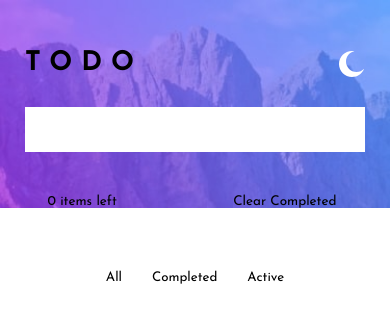
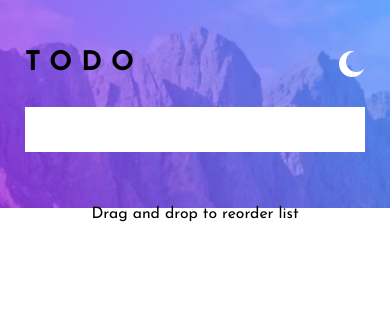
Before and after one commit to kuderiavetsanton/synebo-test, a Next.js app: page / in a window 390 px wide. Shown: the top 322 px of the page. Built offline with nearby package versions, Linux system fonts and the light colour scheme.

Commit message:
refactoring styles and adding responsivness

```diff
--- a/components/Checkbox/TodoList/index.tsx
+++ b/components/Checkbox/TodoList/index.tsx
@@ -1,8 +1,16 @@
-import React, { Dispatch, SetStateAction, useMemo, useState } from "react";
+import React, {
+  Dispatch,
+  SetStateAction,
+  useMemo,
+  useState,
+  useLayoutEffect,
+  useEffect,
+} from "react";
 import { TodoItem } from "../../../pages";
 import { SortableOverlay } from "../../SortableOverlay";
 import colors from "../../../styles/colors.module.scss";
 import variables from "../../../styles/variables.module.scss";
+import debounce from "lodash/debounce";
 
 import {
   DndContext,
@@ -31,18 +39,27 @@ const TodoListContainer = styled.ul`
   box-shadow: ${variables.cardShadow};
 `;
 
-const FilterStateContainer = styled.div`
+const FilterMobileContainer = styled.div`
   display: flex;
   justify-content: center;
   border-radius: ${variables.standartBr};
   padding: 1rem;
   gap: 1rem;
+  font-weight: 700;
   background-color: ${colors.white};
   align-items: center;
   box-shadow: ${variables.cardShadow};
 `;
 
+const FilterDesktopContainer = styled.div`
+  display: flex;
+  justify-content: center;
+  gap: 0.375rem;
+  align-items: center;
+`;
+
 const FilterButton = styled.button<{ active?: boolean }>`
+  text-transform: capitalize;
   border: none;
   cursor: pointer;
   color: ${({ active }) => (active ? colors.primary : colors.darkGrayishBlue)};
@@ -78,6 +95,23 @@ const ClearButton = styled.button`
   }
 `;
 
+const useIsMobile = (): boolean => {
+  const [isMobile, setIsMobile] = useState(false);
+  useEffect(() => {
+    setIsMobile(window.innerWidth < 768);
+  }, []);
+  useLayoutEffect(() => {
+    const updateSize = (): void => {
+      setIsMobile(window.innerWidth < 768);
+    };
+    window.addEventListener("resize", debounce(updateSize, 150));
+    // updateSize();
+    return (): void => window.removeEventListener("resize", updateSize);
+  }, []);
+
+  return isMobile;
+};
+
 function TodoList({
   todos,
   setTodos,
@@ -89,6 +123,8 @@ function TodoList({
   const [filterState, setFilterState] = useState<
     "all" | "completed" | "active"
   >("all");
+  const isMobile = useIsMobile();
+  console.log(isMobile);
 
   const draggedItem = useMemo(
     () => todos.find((item) => item.id === dragged?.id),
@@ -131,6 +167,22 @@ function TodoList({
     }
     setDragged(null);
   }
+
+  const filterButtons = (["all", "active", "completed"] as const).map(
+    (filterLabel) => {
+      return (
+        <FilterButton
+          key={filterLabel}
+          active={filterState === filterLabel}
+          onClick={() => {
+            setFilterState(filterLabel);
+          }}
+        >
+          {filterLabel}
+        </FilterButton>
+      );
+    }
+  );
   return (
     <>
       <DndContext
@@ -182,6 +234,9 @@ function TodoList({
             </SortableOverlay>
             <TodoFooter>
               <FooterText>{activeItems.length} items left</FooterText>
+              {!isMobile ? (
+                <FilterDesktopContainer>{filterButtons}</FilterDesktopContainer>
+              ) : null}
               <ClearButton
                 as="button"
                 onClick={() => {
@@ -190,39 +245,15 @@ function TodoList({
                   });
                 }}
               >
-                {" "}
                 Clear Completed
               </ClearButton>
             </TodoFooter>
           </TodoListContainer>
         </SortableContext>
       </DndContext>
-      <FilterStateContainer>
-        <FilterButton
-          active={filterState === "all"}
-          onClick={() => {
-            setFilterState("all");
-          }}
-        >
-          All
-        </FilterButton>
-        <FilterButton
-          active={filterState === "completed"}
-          onClick={() => {
-            setFilterState("completed");
-          }}
-        >
-          Completed
-        </FilterButton>
-        <FilterButton
-          active={filterState === "active"}
-          onClick={() => {
-            setFilterState("active");
-          }}
-        >
-          Active
-        </FilterButton>
-      </FilterStateContainer>
+      {isMobile ? (
+        <FilterMobileContainer>{filterButtons}</FilterMobileContainer>
+      ) : null}
     </>
   );
 }
--- a/components/Form/index.tsx
+++ b/components/Form/index.tsx
@@ -12,6 +12,7 @@ const StyledInput = styled.input.attrs({ type: "text" })`
   caret-color: ${colors.primary};
   padding: 0.5rem 1rem;
   font-weight: 400;
+  width: 100%;
 `;
 
 export const CardContainer = styled.div`
--- a/pages/_app.tsx
+++ b/pages/_app.tsx
@@ -7,6 +7,8 @@ const font = Josefin_Sans({
   subsets: ["latin"],
 });
 
+console.log(font);
+
 export default function App({ Component, pageProps }: AppProps) {
   return (
     <div className={font.className}>
--- a/pages/index.tsx
+++ b/pages/index.tsx
@@ -15,12 +15,20 @@ const Container = styled.div`
   min-height: 100vh;
   display: flex;
   background-color: ${colors.veryLightGray};
+  @media (min-width: 768px) {
+    background-image: url("/bg-desktop-light.jpg");
+  }
 `;
 
 const Main = styled.main`
   margin: 50px auto;
-  max-width: 340px;
-  width: 100%;
+  min-width: 340px;
+  width: 80%;
+  @media (min-width: 768px) {
+    min-width: 550px;
+    width: 35%;
+    margin: 75px auto;
+  }
 `;
 
 const Header = styled.header`
@@ -34,6 +42,13 @@ const Title = styled.h1`
   letter-spacing: 0.5rem;
   color: ${colors.veryLightGray};
   margin: 0;
+`;
+
+const DndInfoFooter = styled.div`
+  margin-top: 3rem;
+  color: ${colors.darkGrayishBlue};
+  font-size: 0.875rem;
+  text-align: center;
 `;
 
 export interface TodoItem {
@@ -68,7 +83,10 @@ export default function Home() {
               setTodos([...todos, value]);
             }}
           />
-          {todos ? <TodoList todos={todos} setTodos={setTodos} /> : null}
+          {todos.length !== 0 ? (
+            <TodoList todos={todos} setTodos={setTodos} />
+          ) : null}
+          <DndInfoFooter>Drag and drop to reorder list</DndInfoFooter>
         </Main>
       </Container>
     </>
--- a/styles/variables.module.scss
+++ b/styles/variables.module.scss
@@ -1,8 +1,8 @@
 @import "./colors.module.scss";
 
 $lightGrayBorder: 1px solid #{$lightGrayishBlue};
-$standartBr: 0.5rem;
-$cardShadow: 0px 0px 15px 2px rgba(201, 201, 201, 0.712);
+$standartBr: 0.375rem;
+$cardShadow: 0px 0px 15px 4px rgba(156, 156, 156, 0.61);
 
 :export {
   lightGrayBorder: $lightGrayBorder;
```
Also changed, not shown: package.json (+10 -2 lines), 2 other files (tests, documents, lock files or other folders).
